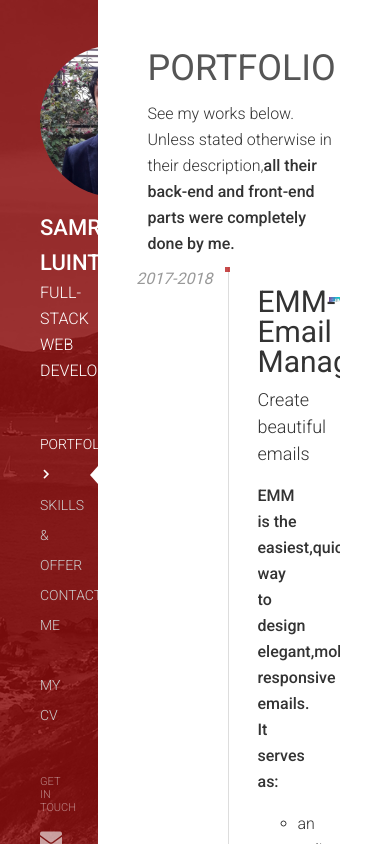
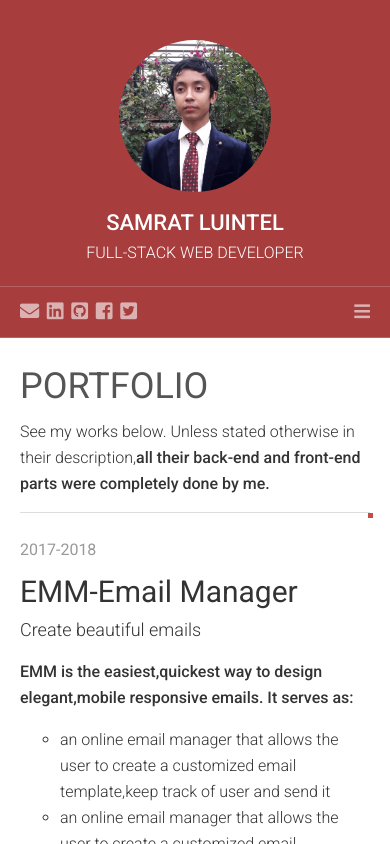
Before and after one commit to SamratLuintel/ReactPortfolio, a React (Create React App) app: page /portfolio in a window 390 px wide. Shown: the top 844 px of the page. Built offline with nearby package versions, Linux system fonts and the light colour scheme.

Commit message:
Portfolio page made responsive

```diff
--- a/src/common/SideBar/SideBar.js
+++ b/src/common/SideBar/SideBar.js
@@ -1,6 +1,18 @@
 import React, { Component } from "react";
 import Samrat from "../../assets/images/samrat.jpg";
+import classnames from "classnames";
+
 class SideBar extends Component {
+  state = {
+    sideBarExtended: false
+  };
+
+  toggleSideBarExtended = () => {
+    this.setState(prevState => ({
+      sideBarExtended: !prevState.sideBarExtended
+    }));
+  };
+
   render() {
     return (
       <div className="SideBar">
@@ -19,7 +31,39 @@ class SideBar extends Component {
             </div>
           </div>
 
-          <div className="SideBar__main-navigation">
+          <div
+            className={classnames({
+              "SideBar__main-navigation": true,
+              "SideBar__main-navigation--extended": this.state.sideBarExtended
+            })}
+          >
+            <div className="SideBar__navigation-extend-bar">
+              <div className="SideBar__social-icons-lists">
+                <div className="SideBar__social-icon SideBar__social-icon--small">
+                  <i className="fas fa-envelope" />
+                </div>
+                <div className="SideBar__social-icon SideBar__social-icon--small">
+                  <i className="fab fa-linkedin" />
+                </div>
+                <div className="SideBar__social-icon SideBar__social-icon--small">
+                  <i className="fab fa-github-square" />
+                </div>
+                <div className="SideBar__social-icon SideBar__social-icon--small">
+                  <i className="fab fa-facebook-square" />
+                </div>
+                <div className="SideBar__social-icon SideBar__social-icon--small">
+                  <i className="fab fa-twitter-square" />
+                </div>
+              </div>
+
+              <div
+                className="SideBar__extend-btn"
+                onClick={this.toggleSideBarExtended}
+              >
+                <i className="fas fa-bars" />
+              </div>
+            </div>
+            <div className="SideBar__navigation-extendable">
               <ul className="SideBar__navigation-links-lists">
                 <li className="SideBar__navigation-link SideBar__navigation-link--selected">
                   Portfolio <span />
@@ -38,6 +82,7 @@ class SideBar extends Component {
                   My CV <span />
                 </li>
               </ul>
+            </div>
           </div>
 
           <div className="SideBar__social-block">
--- a/src/common/SideBar/_SideBar.scss
+++ b/src/common/SideBar/_SideBar.scss
@@ -10,6 +10,33 @@
   color: #fff;
   text-align: left;
   background-color: rgba(145, 13, 13, 0.8);
+
+  @media screen and (max-width: 1023px) {
+    top: auto;
+    bottom: auto;
+    left: auto;
+    right: auto;
+    position: relative;
+    width: auto;
+    padding-top: 40px;
+    padding-bottom: 0;
+  }
+}
+
+.SideBar {
+  &:before {
+    @media screen and (max-width: 1023px) {
+      position: absolute;
+      top: 0;
+      bottom: 0;
+      left: 0;
+      right: -50px;
+      content: " ";
+      display: block;
+      width: auto;
+      height: 850px;
+    }
+  }
 }
 
 .SideBar__inner {
@@ -17,6 +44,12 @@
   position: relative;
   height: 100%;
   overflow-y: auto;
+
+  @media screen and (max-width: 1023px) {
+    overflow: initial;
+    height: auto;
+    padding: 0 40px;
+  }
 }
 
 .SideBar__person__avatar-wrapper {
@@ -33,6 +66,8 @@
 
 .SideBar__person__content {
   text-align: center;
+  margin-left: -40px;
+  margin-right: -40px;
 }
 
 .SideBar__person__content__title {
@@ -54,12 +89,49 @@
   position: relative;
   font-size: 0.875rem;
   text-transform: uppercase;
+
+  @media screen and (max-width: 1023px) {
+    font-size: 0.875rem;
+    text-transform: uppercase;
+    line-height: 50px;
+    text-align: right;
+    margin: 20px -40px 0;
+  }
+}
+.SideBar__main-navigation--extended {
+  .SideBar__navigation-extendable {
+    height: 220px;
+  }
+}
+.SideBar__navigation-extendable {
+  @media screen and (max-width: 1023px) {
+    height: 0;
+  }
+  transition: height 0.5s;
+}
+.SideBar__navigation-extend-bar {
+  font-size: 1.125rem;
+  border: 1px solid rgba(255, 255, 255, 0.2);
+  border-width: 1px 0;
+  padding: 0 20px;
+  display: none;
+
+  @media screen and (max-width: 1023px) {
+    display: flex;
+    justify-content: space-between;
+  }
 }
 
 .SideBar__navigation-links-lists {
   margin: 0;
   padding: 0;
   list-style: none;
+  @media screen and (max-width: 1023px) {
+    font-size: 14px;
+    text-transform: uppercase;
+
+    text-align: right;
+  }
 }
 
 .SideBar__navigation-link {
@@ -71,6 +143,10 @@
   cursor: pointer;
   color: #ccc;
 
+  @media screen and (max-width: 1023px) {
+    padding: 0 20px;
+    line-height: 50px;
+  }
   &:hover {
     color: #fff;
     span {
@@ -82,6 +158,9 @@
         font-family: "Font Awesome 5 Free";
         font-weight: 900;
         font-size: 0.65rem;
+        @media screen and (max-width: 1023px) {
+          display: none;
+        }
       }
     }
   }
@@ -101,6 +180,9 @@
     bottom: 6px;
     left: auto;
     right: 0;
+    @media screen and (max-width: 1023px) {
+      display: none;
+    }
   }
 
   span {
@@ -112,17 +194,26 @@
       font-family: "Font Awesome 5 Free";
       font-weight: 900;
       font-size: 0.65rem;
+      @media screen and (max-width: 1023px) {
+        display: none;
+      }
     }
   }
 }
 
 .SideBar__navigation-links-lists--top-margin {
   margin-top: 30px;
+  @media screen and (max-width: 1023px) {
+    margin-top: 0px;
+  }
 }
 
-.Sidebar__social-block {
+.SideBar__social-block {
   margin-top: 45px;
   font-size: 1.375rem;
+  @media screen and (max-width: 1023px) {
+    display: none;
+  }
 }
 
 .SideBar__social-block__title {
@@ -146,3 +237,16 @@
     color: #fff;
   }
 }
+
+.SideBar__social-icon--small {
+  font-size: 1.2rem;
+}
+
+.SideBar__extend-btn {
+  cursor: pointer;
+  color: rgba(255, 255, 255, 0.6);
+
+  &:hover {
+    color: #fff;
+  }
+}
--- a/src/components/Portfolio/ProjectsTimeline/SingleProjectCard/_SingleProjectCard.scss
+++ b/src/components/Portfolio/ProjectsTimeline/SingleProjectCard/_SingleProjectCard.scss
@@ -1,8 +1,15 @@
 .SingleProjectCard {
   position: relative;
+  @media screen and (max-width: 567px) {
+    border-top: 1px solid #ddd;
+    padding-top: 15px !important;
+    margin-top: 15px !important;
+  }
 }
 
 .SingleProjectCard__date {
+  @media screen and (min-width: 567px) {
+    color: #999;
     position: absolute;
     top: 0;
     bottom: 0;
@@ -23,6 +30,11 @@
       width: 5px;
       height: 5px;
       background-color: rgba(187, 30, 30, 0.8);
+    }
+  }
+
+  @media screen and (max-width: 567px) {
+    color: #999;
   }
 }
 
@@ -49,6 +61,11 @@
   padding: 30px 0;
   margin-left: 160px;
   overflow: hidden;
+
+  @media screen and (max-width: 567px) {
+    margin-left: 0px;
+    padding: 15px 0 0;
+  }
 }
 
 .SingleProjectCard__content--no-border {
@@ -57,10 +74,16 @@
 
 .SingleProjectCard__content {
   display: flex;
+  @media screen and (max-width: 1023px) {
+    flex-direction: column;
+  }
 }
 
 .SingleProjectCard__content__project-text {
   width: 50%;
+  @media screen and (max-width: 1023px) {
+    width: auto;
+  }
 }
 
 .SingleProjectCard__project-title {
@@ -150,6 +173,12 @@
   width: 50%;
   padding-left: 30px;
   text-align: center;
+
+  @media screen and (max-width: 1023px) {
+    width: auto;
+    padding-left: 0;
+    margin-top: 30px;
+  }
 }
 
 .SingleProjectCard__image-section__image {
--- a/src/components/Portfolio/ProjectsTimeline/_ProjectsTimeline.scss
+++ b/src/components/Portfolio/ProjectsTimeline/_ProjectsTimeline.scss
@@ -2,6 +2,9 @@
 
 .ProjectsTimeline {
   margin-left: -50px;
+  @media screen and (max-width: 1023px) {
+    margin-left: 0;
+  }
 }
 
 .ProjectsTimeline__projects-lists {
--- a/src/components/Portfolio/_Portfolio.scss
+++ b/src/components/Portfolio/_Portfolio.scss
@@ -5,6 +5,10 @@
   padding: 50px;
   background-color: #fff;
   color: #333;
+  @media screen and (max-width: 1023px) {
+    padding: 30px 20px;
+    margin: 0 auto;
+  }
 }
 
 .Portfolio__title {
--- a/src/styles/_common.scss
+++ b/src/styles/_common.scss
@@ -1,6 +1,8 @@
 .Site-main-area {
   margin-left: 25%;
-
+  @media screen and (max-width: 1023px) {
+    margin-left: 0%;
+  }
   &:before {
     position: fixed;
     top: 0;
@@ -12,5 +14,8 @@
     width: 25%;
     background: url("assets/images/home-bg.jpg") top center no-repeat #bababa;
     background-size: cover;
+    @media screen and (max-width: 1023px) {
+      display: none;
+    }
   }
 }
```
Lines whose indentation alone changed are shown as unchanged.
